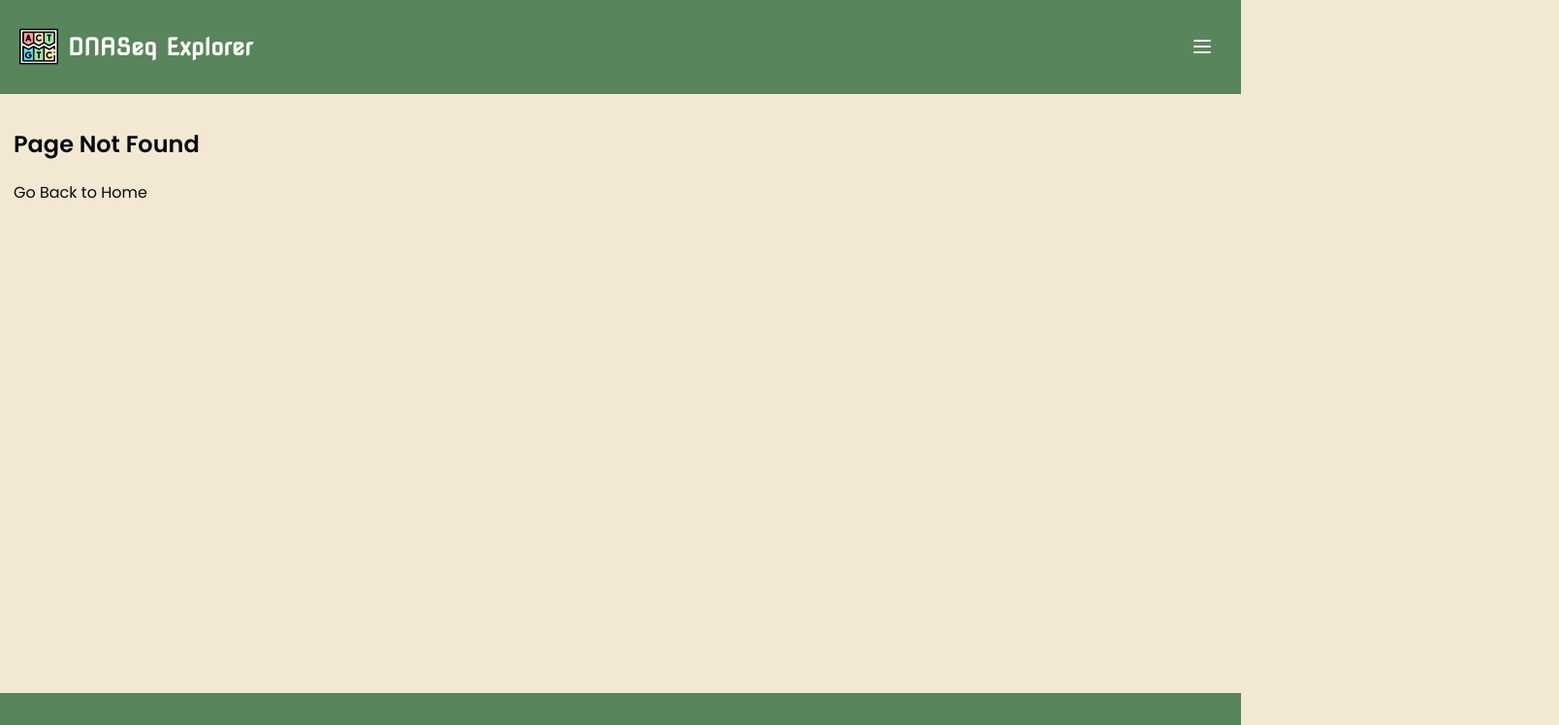
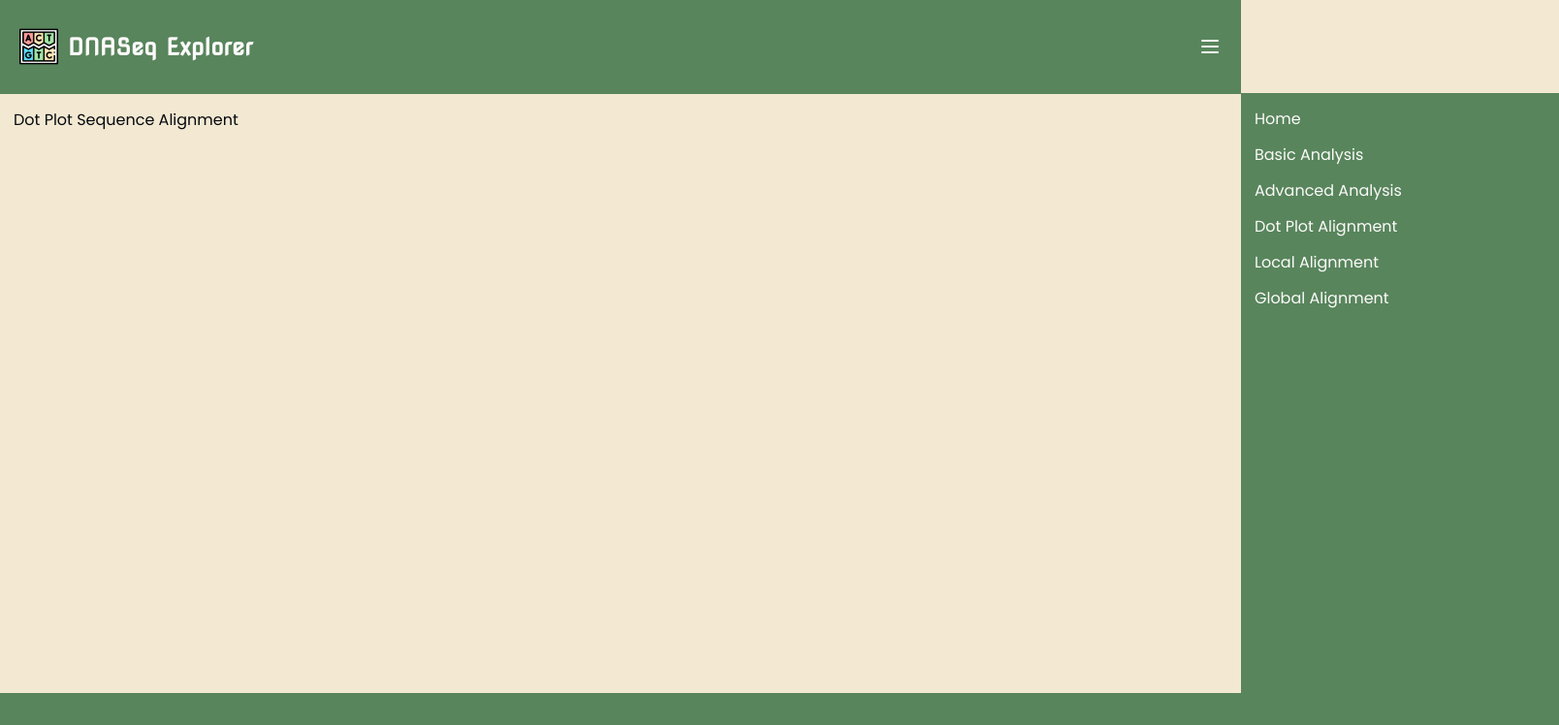
Before and after one commit to bryancastillo10/dna-seq-explorer, a React (Vite) app in the folder client/: page /dotplot in a window 1280 px wide. Before the commit this address had no page. Shown: the top 748 px of the page at 97% size, 1608 px wide, since content can reach past the window. Built offline with nearby package versions, Linux system fonts and the light colour scheme.

Commit message:
📡 lib: zustand state management tool

```diff
--- a/client/package.json
+++ b/client/package.json
@@ -14,7 +14,8 @@
     "lucide-react": "^0.475.0",
     "react": "^19.0.0",
     "react-dom": "^19.0.0",
-    "styled-components": "^6.1.15"
+    "styled-components": "^6.1.15",
+    "zustand": "^5.0.3"
   },
   "devDependencies": {
     "@eslint/js": "^9.19.0",
--- a/client/src/components/navigations/Navbar.tsx
+++ b/client/src/components/navigations/Navbar.tsx
@@ -1,10 +1,16 @@
 import AppLogo from "@/assets/images/base-dna.png";
 import { Menu } from "lucide-react";
 import { Title, Nav, NavLayout } from "@/style/globalStyles";
+
 import styled from "styled-components";
 
 
+import useOpenMenu from "@/zustand/openMenu";
+import { navitems } from "@/constants/navbaritems";
+
 const Navbar = () => {
+  const { toggleMenu, isMenuOpen } = useOpenMenu();
+
   return (
     <Nav stickyPosition="top">
       <NavLayout>
@@ -12,13 +18,20 @@ const Navbar = () => {
           <LogoImage src={AppLogo} alt="logo" />
           <Title>DNASeq Explorer</Title>
         </NavbarLogo>
-        <NavMenu>
-          <StyledMenu size={24}/>
-        </NavMenu>
+        <div style={{ position: "relative" }}>
+          <NavMenu>
+            <StyledMenu size={24} onClick={toggleMenu} />
+          </NavMenu>
+          <NavList isOpen={isMenuOpen}>
+            {navitems.map((nav) => (
+              <div key={nav.id} className="">{nav.name}</div>
+            ))}
+          </NavList>
+        </div>
       </NavLayout>
     </Nav>
-  )
-}
+  );
+};
 
 export default Navbar;
 
@@ -26,26 +39,40 @@ const NavbarLogo = styled.div`
   display: flex;
   align-items: center;
   gap: 10px;
-`
+`;
 
 const NavMenu = styled.div`
   display: flex;
-  gap: 12;
-  align-items:center;
-  margin-right:8px;
-  cursor:pointer;
-`
+  gap: 12px;
+  align-items: center;
+  cursor: pointer;
+`;
 
 const StyledMenu = styled(Menu)`
   transition: color 0.5s ease-in-out, transform 0.5s;
-
   &:hover {
     color: ${(props) => props.theme.color.canvas};
     transform: scale(1.1);
   }
-`
+`;
+
+const NavList = styled.div<{ isOpen: boolean }>`
+  position: absolute;
+  display: flex;
+  flex-direction: column;
+  gap:12px;
+  right: -20px;
+  top: 60px;
+  padding: 14px;
+  width: 300px;
+  height: 90vh;
+  background-color: ${(props) => props.theme.color.accent};
+
+  transform: translateX(${(props) => (props.isOpen ? "0" : "100%")});
+  transition: transform 0.5s ease-in-out;
+`;
 
 const LogoImage = styled.img`
-  width:40px;
-  height:40px;
-`
+  width: 40px;
+  height: 40px;
+`;
--- a/client/src/routeTree.gen.ts
+++ b/client/src/routeTree.gen.ts
@@ -13,12 +13,19 @@ import { createFileRoute } from '@tanstack/react-router'
 // Import Routes
 
 import { Route as rootRoute } from './routes/__root'
+import { Route as DotplotImport } from './routes/dotplot'
 
 // Create Virtual Routes
 
 const IndexLazyImport = createFileRoute('/')()
 
 // Create/Update Routes
+
+const DotplotRoute = DotplotImport.update({
+  id: '/dotplot',
+  path: '/dotplot',
+  getParentRoute: () => rootRoute,
+} as any)
 
 const IndexLazyRoute = IndexLazyImport.update({
   id: '/',
@@ -37,6 +44,13 @@ declare module '@tanstack/react-router' {
       preLoaderRoute: typeof IndexLazyImport
       parentRoute: typeof rootRoute
     }
+    '/dotplot': {
+      id: '/dotplot'
+      path: '/dotplot'
+      fullPath: '/dotplot'
+      preLoaderRoute: typeof DotplotImport
+      parentRoute: typeof rootRoute
+    }
   }
 }
 
@@ -44,32 +58,37 @@ declare module '@tanstack/react-router' {
 
 export interface FileRoutesByFullPath {
   '/': typeof IndexLazyRoute
+  '/dotplot': typeof DotplotRoute
 }
 
 export interface FileRoutesByTo {
   '/': typeof IndexLazyRoute
+  '/dotplot': typeof DotplotRoute
 }
 
 export interface FileRoutesById {
   __root__: typeof rootRoute
   '/': typeof IndexLazyRoute
+  '/dotplot': typeof DotplotRoute
 }
 
 export interface FileRouteTypes {
   fileRoutesByFullPath: FileRoutesByFullPath
-  fullPaths: '/'
+  fullPaths: '/' | '/dotplot'
   fileRoutesByTo: FileRoutesByTo
-  to: '/'
-  id: '__root__' | '/'
+  to: '/' | '/dotplot'
+  id: '__root__' | '/' | '/dotplot'
   fileRoutesById: FileRoutesById
 }
 
 export interface RootRouteChildren {
   IndexLazyRoute: typeof IndexLazyRoute
+  DotplotRoute: typeof DotplotRoute
 }
 
 const rootRouteChildren: RootRouteChildren = {
   IndexLazyRoute: IndexLazyRoute,
+  DotplotRoute: DotplotRoute,
 }
 
 export const routeTree = rootRoute
@@ -82,11 +101,15 @@ export const routeTree = rootRoute
     "__root__": {
       "filePath": "__root.tsx",
       "children": [
-        "/"
+        "/",
+        "/dotplot"
       ]
     },
     "/": {
       "filePath": "index.lazy.tsx"
+    },
+    "/dotplot": {
+      "filePath": "dotplot.tsx"
     }
   }
 }
--- /dev/null
+++ b/client/src/routes/dotplot.tsx
@@ -0,0 +1,9 @@
+import { createFileRoute } from '@tanstack/react-router'
+
+export const Route = createFileRoute('/dotplot')({
+  component: RouteComponent,
+})
+
+function RouteComponent() {
+  return <div className="">Dot Plot Sequence Alignment</div>
+}
--- /dev/null
+++ b/client/src/zustand/openMenu.ts
@@ -0,0 +1,19 @@
+import { create } from "zustand";
+import { persist } from "zustand/middleware";
+
+type OpenMenuStore = {
+    isMenuOpen: boolean;
+    toggleMenu: () => void;
+}
+
+const useOpenMenu = create<OpenMenuStore>()(persist(
+    (set, get) => ({
+        isMenuOpen: false,
+        toggleMenu: () => set({ isMenuOpen: !get().isMenuOpen })
+    }),
+    {
+        name:"toggle-menu"
+    }
+))
+
+export default useOpenMenu;
```
Also changed, not shown: 1 other file (tests, documents, lock files or other folders).
